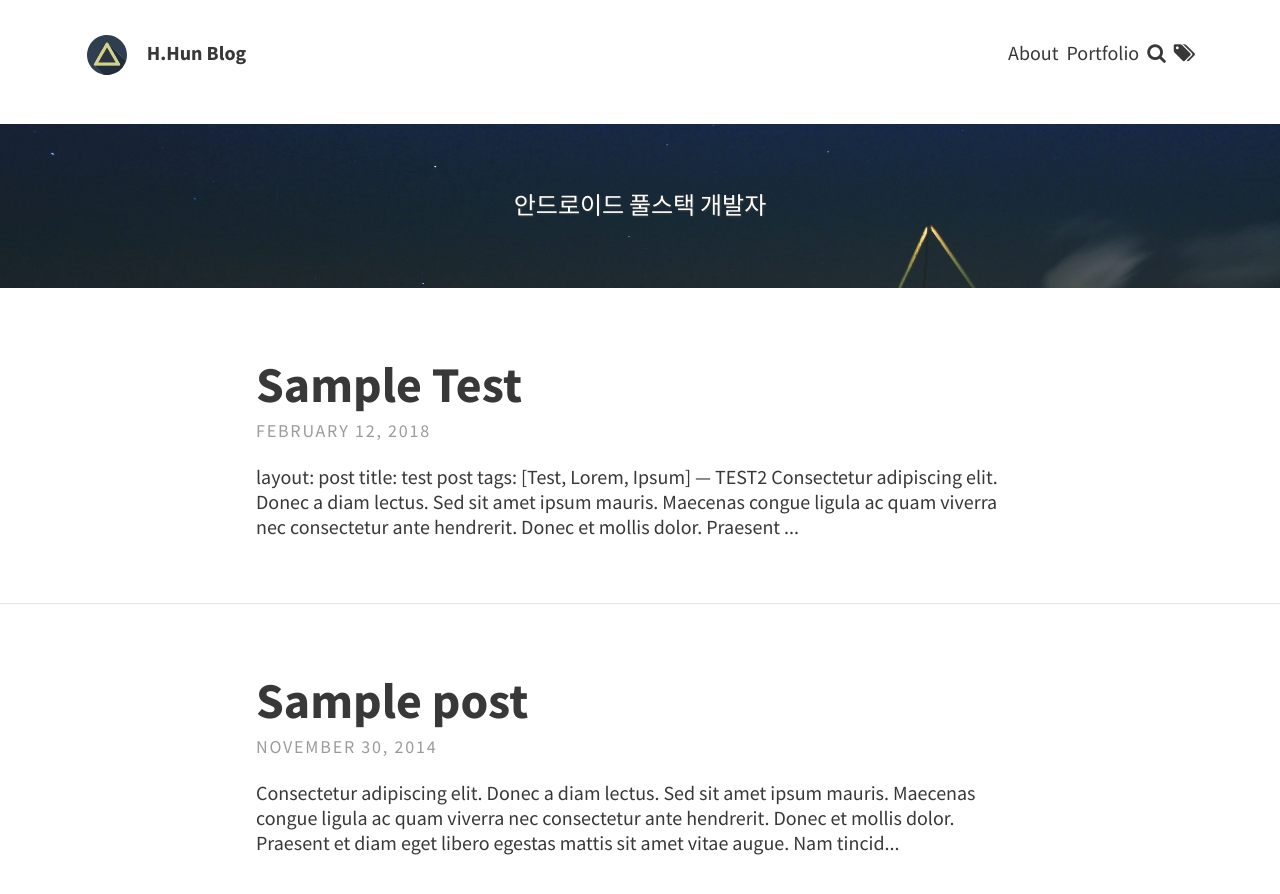
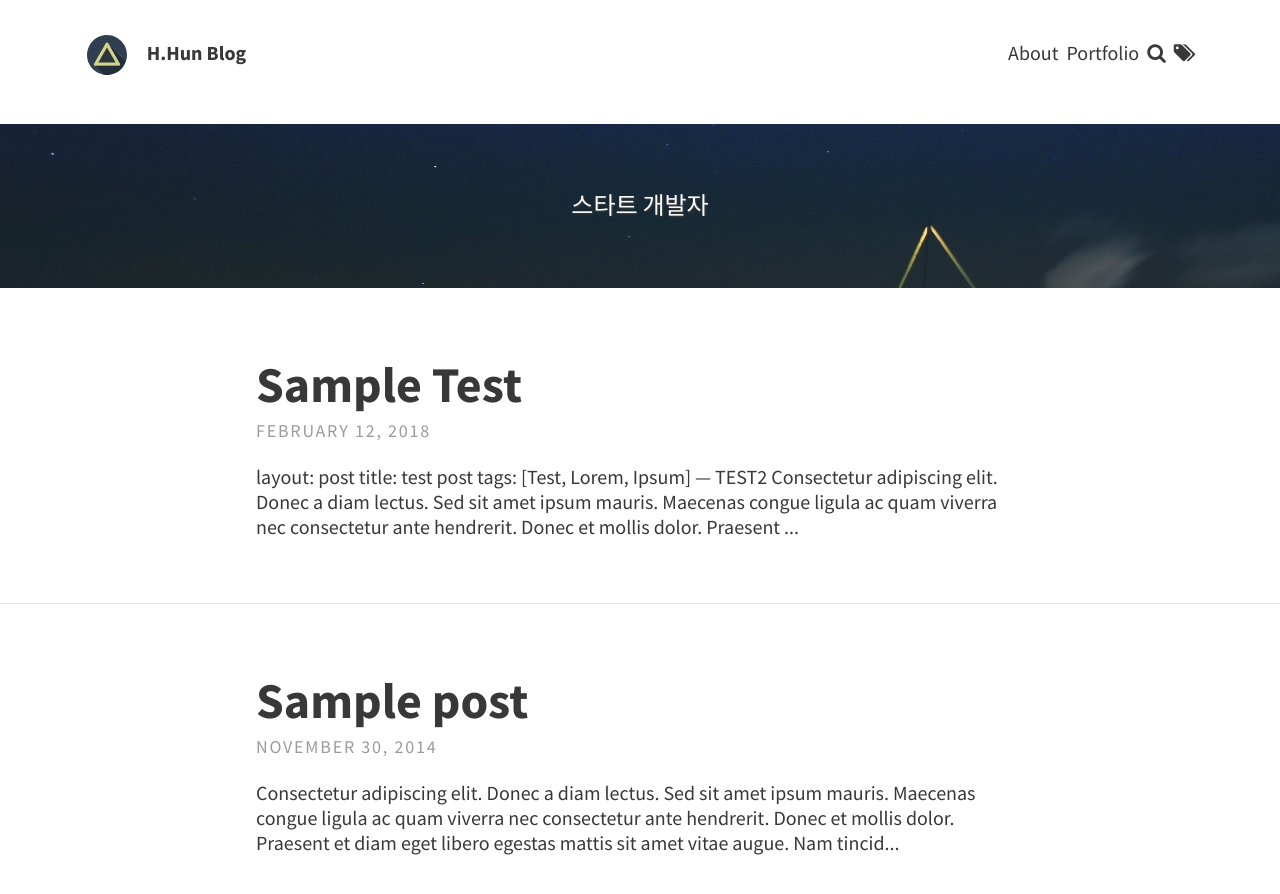
Before and after one commit to MrHun/hhun.github.io, a Jekyll site: the page built from index.html, in a window 1280 px wide and 900 px high. Shown: the top 894 px of the window. Built offline with Jekyll 4.4.1, drawn with Linux system fonts in a browser that asks for light colours; the list of posts is cut into pages by our own code.

Commit message:
Update _config.yml

```diff
--- a/_config.yml
+++ b/_config.yml
@@ -15,7 +15,7 @@ theme_settings:
   #header_text: > #two or three lines to describe your site
      #<p>Change header text in <code>_config.yml</code> <br> to update this feature.</p>
   header_text: > #two or three lines to describe your site
-     <p>안드로이드 풀스택 개발자</p>
+     <p>스타트 개발자</p>
   header_text_feature_image: assets/img/pexels/triangular.jpeg
   #footer_text: >
   #Powered by <a href="https://jekyllrb.com/">Jekyll</a> with <a href="https://github.com/sylhare/Type-on-Strap">Type on Strap</a>
```
